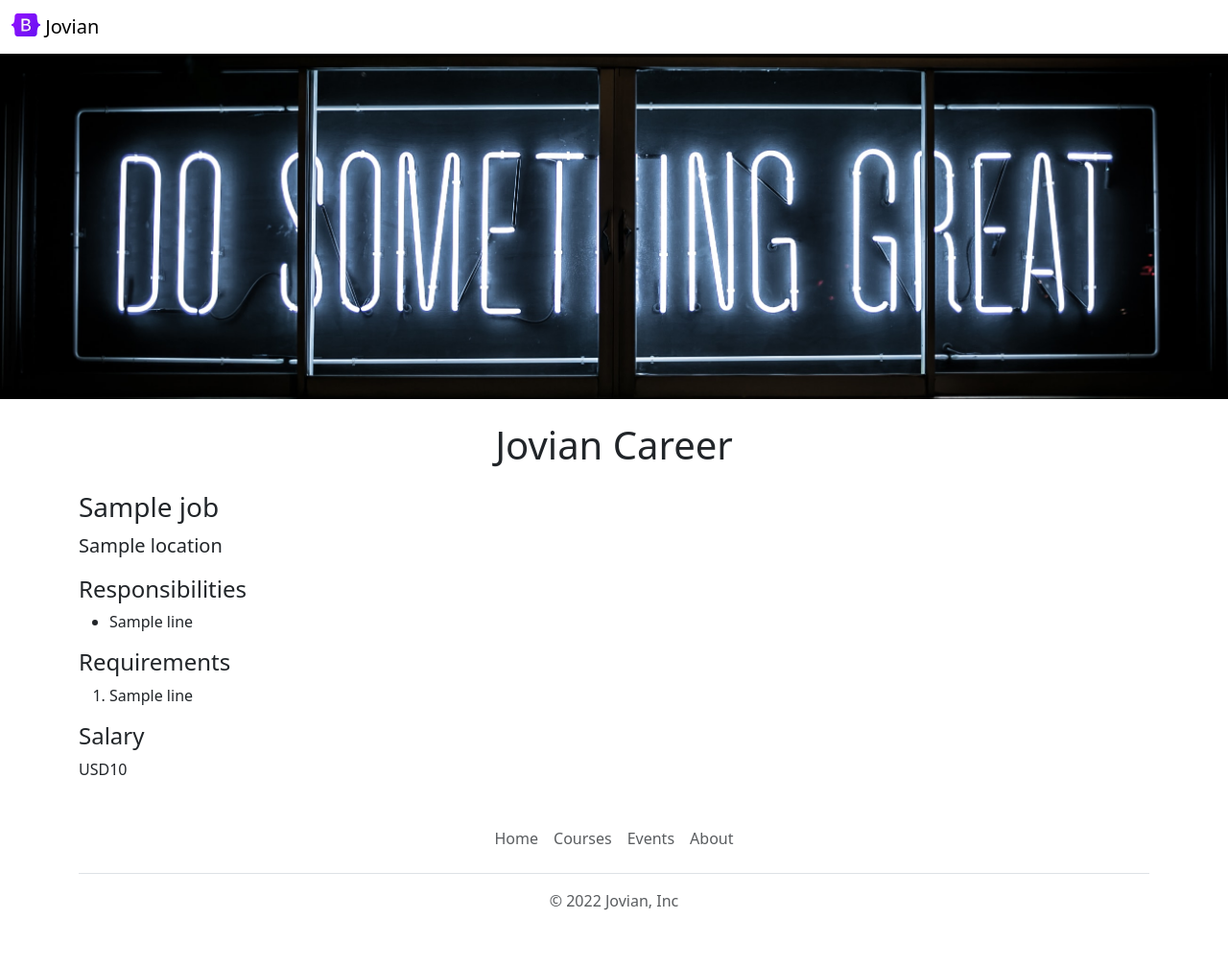
After one commit to Harshal39/Harshal-website-v2, a Flask app: template templates/jobpage.html in a window 1280 px wide. The commit adds this page. Shown: the whole page at 96% size. Run offline with Flask 3, Linux system fonts and the light colour scheme; the template is opened without the code that fills it: most values are stand-ins (such as "Sample title", 1, 10 or a date in 2020).

Commit message:
Dynamic pages for each job

```diff
--- a/app.py
+++ b/app.py
@@ -1,5 +1,5 @@
 from flask import Flask, render_template,jsonify
-from database import load_jobs_from_db
+from database import load_jobs_from_db,load_job_from_db
 
 app = Flask(__name__)
 
@@ -8,12 +8,19 @@ app = Flask(__name__)
 @app.route('/')
 def hello_jovian():
  jobs = load_jobs_from_db()
- return render_template('home.html',jobs=jobs,company_name='Jovian')
+ return render_template('home.html',jobs=jobs)
 
 @app.route('/api/jobs')
 def list_jobs():
   jobs = load_jobs_from_db()
   return jsonify(jobs)
 
+@app.route('/job/<id>')
+def show_job(id):
+  job = load_job_from_db(id)
+  if not job:
+    return "Not Found", 404
+  return render_template("jobpage.html",job=job)
+
 if __name__=='__main__':
   app.run(host='0.0.0.0', debug=True)
--- /dev/null
+++ b/templates/banner.html
@@ -0,0 +1,10 @@
+<style>
+      #banner{
+        height: 360px;
+        width: 100%;
+        object-fit:cover;
+        margin-bottom:16px;
+
+      }
+    </style>
+    <img class="img-fluid" id="banner" src="https://webapplication.harshalbhute1.repl.co/static/banner.jpg">
--- /dev/null
+++ b/templates/bootstrap.html
@@ -0,0 +1,3 @@
+<meta charset="utf-8">
+<meta name="viewport" content="width=device-width, initial-scale=1">
+<link href="https://cdn.jsdelivr.net/npm/bootstrap@5.3.0-alpha1/dist/css/bootstrap.min.css" rel="stylesheet" integrity="sha384-GLhlTQ8iRABdZLl6O3oVMWSktQOp6b7In1Zl3/Jr59b6EGGoI1aFkw7cmDA6j6gD" crossorigin="anonymous">
--- a/templates/jobitem.html
+++ b/templates/jobitem.html
@@ -13,7 +13,7 @@
         {% endif %}
    </div>
    <div class="col-2">
-        <a href="mailto:harshalbhute39@gmail.com?subject=Application%20for%20{{job['title']}}&body=My%20name%3A%20%3Cyour%20name%20here%3E%0D%0AMy%20Resume%20link%3A%20%3Cresume%20link%3E%0D%0AMy%20LinkedIn%20link%3A%3Clinkedin%20link%3E" type="button" class="btn btn-outline-primary">Apply</a>
+        <a href="/job/{{job['id']}}" type="button" class="btn btn-outline-primary">Apply</a>
    </div>
 
         </div>
--- /dev/null
+++ b/templates/jobpage.html
@@ -0,0 +1,34 @@
+<!DOCTYPE html>
+<html>
+  <head>
+    <title>{{ job[0].title }} - Jovian Careers</title>
+    {% include 'bootstrap.html' %}
+  </head>
+  <body>
+    {% include 'nav.html' %}
+    {% include 'banner.html' %}
+      <div class="container">
+   <h1 class="text-center mt-2 mb-4"> Jovian Career</h1>
+    <h3 class ="mb-2">{{job[0].title}}</h3>
+    <p class="lead">{{job[0].location}}</p>
+    <h4>Responsibilities</h4>
+        <ul>
+          {% for line in job[0].responsibilities.splitlines() %}
+          <li>{{line}}</li>
+          {% endfor %}
+        </ul>
+
+    <h4>Requirements</h4>
+        <ol>
+          {% for line in job[0].requirements.splitlines() %}
+          <li>{{line}}</li>
+          {% endfor %}
+        </ol>
+
+    <h4>Salary</h4>
+    <p>{{job[0].currency}}{{job[0].salary}}</p>
+      </div>
+
+    {% include 'footer.html' %}
+  </body>
+</html>
--- a/templates/nav.html
+++ b/templates/nav.html
@@ -1,6 +1,6 @@
  <nav class="navbar shadow-sm fixed-top bg-white">
   <div class="container-fluid">
-    <a class="navbar-brand" href="#">
+    <a class="navbar-brand" href="/">
       <img src="/static/logo.svg" alt="Logo" width="30" height="24" class="d-inline-block align-text-top">
       Jovian
     </a>
```
Also changed, not shown: database.py (+14 -0 lines), templates/home.html (+4 -15 lines).
